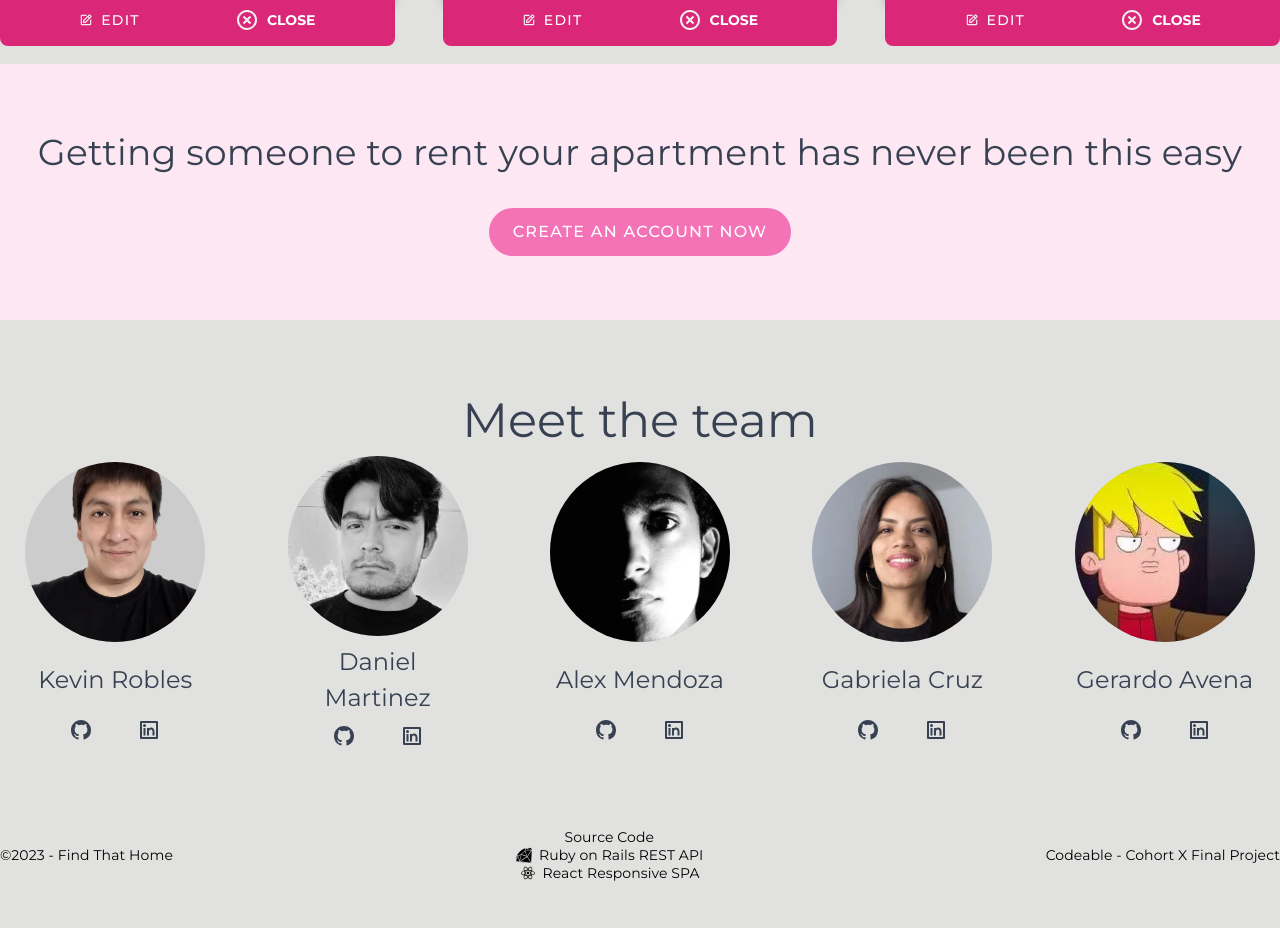
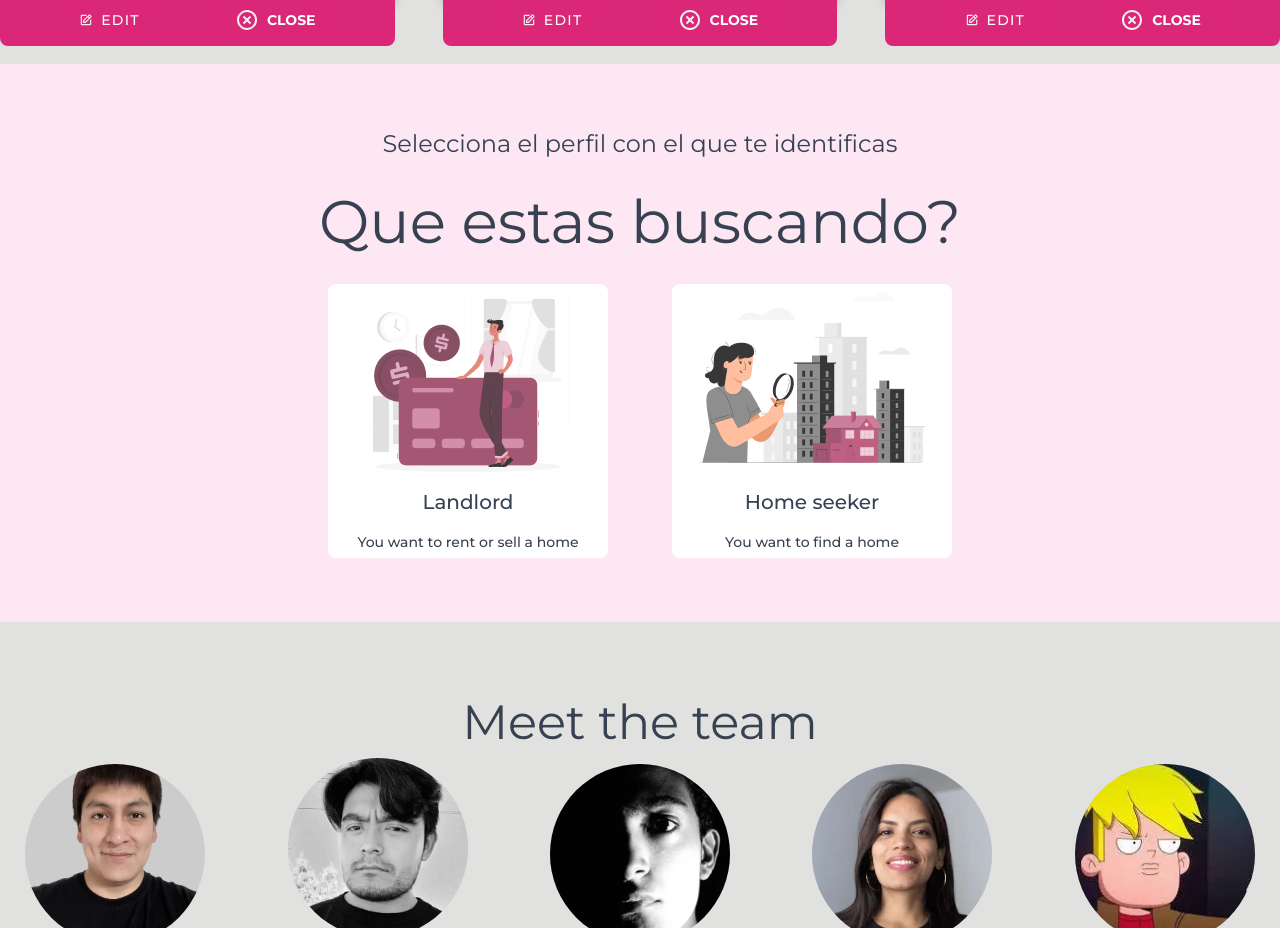
Before and after one commit to AlexMendozaEt/Vite-React-GetThatHome, a React (Vite) app: page /home in a window 1280 px wide. Shown: the part 1300-2228 px from the top of the page. Before the commit the page ends 2198 px from the top, so only its background shows below. Built offline with nearby package versions, Linux system fonts and the light colour scheme.

Commit message:
Chore: add sign up format

```diff
--- a/src/components/SignUpSection/sign-up-section.jsx
+++ b/src/components/SignUpSection/sign-up-section.jsx
@@ -1,18 +1,59 @@
+import { useState } from "react";
+
 import Container from "../../layout/Container";
-import { StyledContainer, StyledH3, StyledSection } from "./styles";
-import Anchor from "../Anchor";
+import landlord from "../../assets/images/landlordproperties.png";
+import housesearching from "../../assets/images/housesearching.png";
+import MyFormikCreate from "../SignUpInputBox/sign-up-section";
+import {
+  StyledContainer,
+  StyledH3,
+  StyledH4,
+  OptionsMainBox,
+  OptionsBox,
+  StyledP1,
+  StyledP2,
+  StyledSection,
+  InputBox,
+} from "./styles";
 
 export default function SignUpSection() {
+  const [singUpPage, setSingUpPage] = useState(false);
+
+  const Landlord = () => {
+    setSingUpPage(true);
+  };
+
+  const HomeSeeker = () => {
+    setSingUpPage(true);
+  };
+
+  const renderOperationType = {
+    0: (
+      <>
+        <StyledH3>Selecciona el perfil con el que te identificas</StyledH3>
+        <StyledH4> Que estas buscando?</StyledH4>
+        <OptionsMainBox>
+          <OptionsBox onClick={Landlord}>
+            <img className="img" src={landlord} alt="landlord" />
+            <StyledP1>Landlord</StyledP1>
+            <StyledP2>You want to rent or sell a home</StyledP2>
+          </OptionsBox>
+          <OptionsBox onClick={HomeSeeker}>
+            <img className="img" src={housesearching} alt="housesearching" />
+            <StyledP1>Home seeker</StyledP1>
+            <StyledP2>You want to find a home</StyledP2>
+          </OptionsBox>
+        </OptionsMainBox>
+      </>
+    ),
+    1: <MyFormikCreate />,
+  };
+
   return (
     <StyledSection>
       <Container size={"xl"}>
         <StyledContainer>
-          <StyledH3>
-            Getting someone to rent your apartment has never been this easy
-          </StyledH3>
-          <Anchor type="primary" size="lg" to={"/signup"}>
-            CREATE AN ACCOUNT NOW
-          </Anchor>
+          {singUpPage ? renderOperationType[1] : renderOperationType[0]}
         </StyledContainer>
       </Container>
     </StyledSection>
--- a/src/components/SignUpSection/styles.js
+++ b/src/components/SignUpSection/styles.js
@@ -1,4 +1,5 @@
 import styled from "@emotion/styled";
+import { fonts, typography } from "../../styles";
 
 export const StyledSection = styled.section`
   padding: 4rem 0;
@@ -7,9 +8,51 @@ export const StyledSection = styled.section`
 
 export const StyledH3 = styled.h3`
   text-align: center;
-  font-size: 2.25rem;
-  line-height: 3rem;
-  letter-spacing: 0.01563rem;
+  font-family: ${fonts.primary};
+  ${typography.head.sm}
+`;
+
+export const StyledH4 = styled.h4`
+  text-align: center;
+  font-family: ${fonts.primary};
+  ${typography.head.xxl}
+`;
+
+export const OptionsMainBox = styled.div`
+  display: flex;
+  justify-content: center;
+  gap: 4rem;
+`;
+
+export const OptionsBox = styled.div`
+  width: 280px;
+  height: 274px;
+  border-radius: 8px;
+  padding: 8px;
+  background-color: white;
+  display: flex;
+  flex-direction: column;
+  align-items: center;
+  gap: 1rem;
+  font-weight: 500;
+  cursor: pointer;
+
+  .img {
+    width: 240px;
+    height: 180px;
+  }
+`;
+
+export const StyledP1 = styled.p`
+  text-align: center;
+  font-family: ${fonts.primary};
+  ${typography.text.xl}
+`;
+
+export const StyledP2 = styled.p`
+  text-align: center;
+  font-family: ${fonts.primary};
+  ${typography.text.sm}
 `;
 
 export const StyledContainer = styled.div`
@@ -17,3 +60,11 @@ export const StyledContainer = styled.div`
   place-items: center;
   gap: 2rem;
 `;
+
+export const InputBox = styled.div`
+  width: 388px;
+  height: 468px;
+  padding: 16px;
+  border-radius: 8px;
+  background-color: white;
+`;
--- a/src/pages/SignUpPage/sign-up-page.jsx
+++ b/src/pages/SignUpPage/sign-up-page.jsx
@@ -1,3 +1,13 @@
-export default function SignUpPage() {
-  return <div>SignUp Page</div>;
+import SignUpSection from "../../components/SignUpSection";
+import Header from "../../components/Header";
+import Footer from "../../components/Footer";
+
+export default function SeekerPage() {
+  return (
+    <>
+      <Header />
+      <SignUpSection />
+      <Footer />
+    </>
+  );
 }
```
